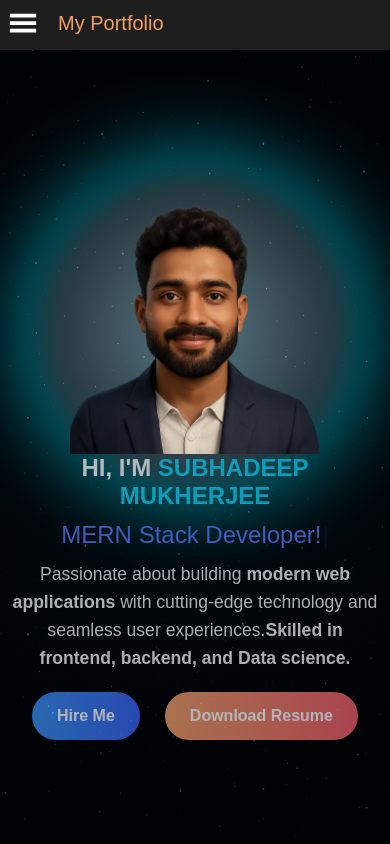
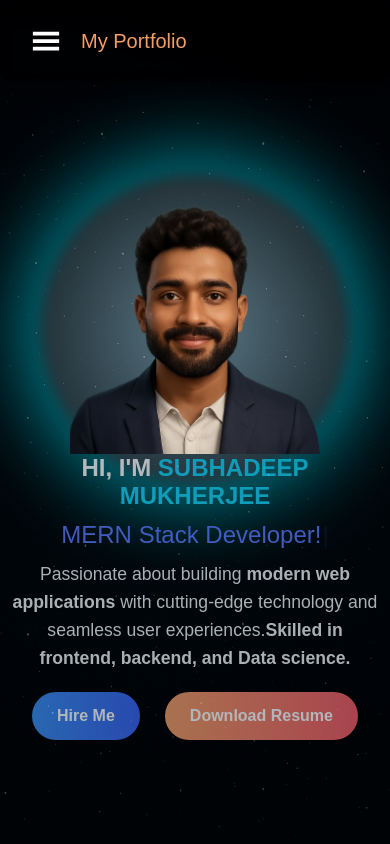
Before and after one commit to Subhadeep2003/portfolio-frontend, a React (Create React App) app: page / in a window 390 px wide. Shown: the top 844 px of the page. Built offline with nearby package versions, Linux system fonts and the light colour scheme.

Commit message:
Nab icon change

```diff
--- a/src/components/MobileNav/MobileNav.css
+++ b/src/components/MobileNav/MobileNav.css
@@ -1,16 +1,24 @@
-.mobile-nav{
-    overflow: hidden;
-    position: fixed;
-    top:0;
+.mobile-nav {
+    position: absolute;
+    top: 0;
+    left: 0;
     width: 100%;
-    z-index: 1;
-}
-.mobile-nav-header{
+    z-index: 9999; /* Ensure it's on top of everything */
+    background: rgba(0, 0, 0, 0.6); /* semi-transparent black */
+    backdrop-filter: blur(10px);   /* gives a frosted glass effect */
+    -webkit-backdrop-filter: blur(10px); /* Safari support */
+    box-shadow: 0 4px 12px rgba(0, 0, 0, 0.3); /* subtle depth */
+    border-radius: 12px; /* optional rounded look */
+    padding: 1rem;
+  }
+/* Header styling */
+.mobile-nav-header {
     height: 50px;
-    width: 100%;
-    background-color: #1e1e1e;
-    padding: 8px;
-}
+    display: flex;
+    align-items: center;
+    padding: 0 15px;
+
+  }
 .mobile-nav-header .mobile-nav-icon{
     color: white;
     cursor: pointer;
@@ -19,18 +27,43 @@
     margin-left: 20px;
     color: #f29f67;
     text-transform: capitalize;
-    vertical-align: middle;
     font-size: 20px;
 }
-
-.mobile-nav-menu .nav-items{
-    height: auto;
-    width: 200px;
-    background-color: #1e1e1e;
-    padding: 10px;
-    padding-bottom: 20px;
-    border-bottom-right-radius: 10px;
-}
+/* Menu section */
+.mobile-nav-menu {
+    width: 100%;
+    background-color: transparent;
+    padding: 10px 20px;
+    border-top: 1px solid #333;
+    animation: slideDown 0.7s ease-in-out;
+  }
+  @keyframes slideDown {
+    from {
+      opacity: 0;
+      transform: translateY(-10%);
+    }
+    to {
+      opacity: 1;
+      transform: translateY(0);
+    }
+  }
+  .nav-items {
+    display: flex;
+    flex-direction: column;
+    gap: 12px;
+  }
+  .nav-link a {
+    display: flex;
+    align-items: center;
+    gap: 8px;
+    font-size: 16px;
+    color: white;
+    text-decoration: none;
+    transition: color 0.3s ease;
+  }
+  .nav-link a:hover {
+    color: #f29f67;
+  }
 
 @media(min-width:600px){
     .mobile-nav{
--- a/src/pages/Home/home.css
+++ b/src/pages/Home/home.css
@@ -201,6 +201,6 @@ body {
   .avatar-container::before {
     width: 300px;
     height: 300px;
-    filter: blur(12px);
+    filter: blur(6px);
   }
 }
```
